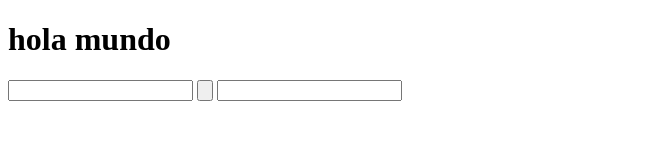
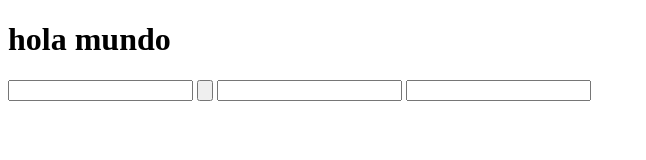
Before and after one commit to kracristian/cristian, a plain HTML site: page index.html in a window 1280 px wide. Shown: the whole page, without its empty margins (0-646 px from the left). Drawn offline with Linux system fonts and the light colour scheme.

Commit message:
se agrego un atributo

```diff
--- a/index.html
+++ b/index.html
@@ -13,6 +13,7 @@
         <input type="text" name="nombre" id="1">
         <input type="button" value="">
         <input type="number" name="edad" id 2>
+        <input type="text" name="apellido">
     </form>
 
 </body>
```
